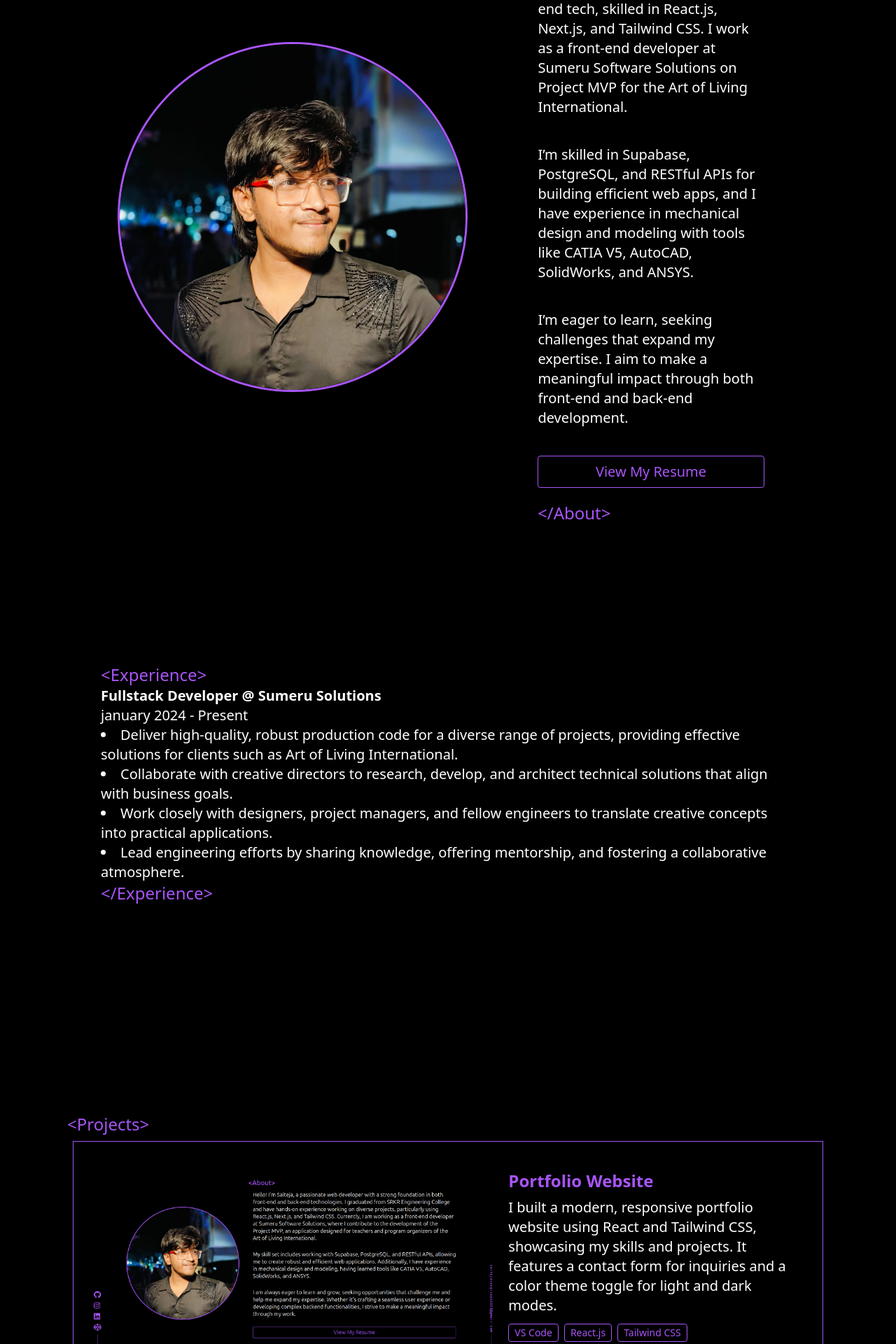
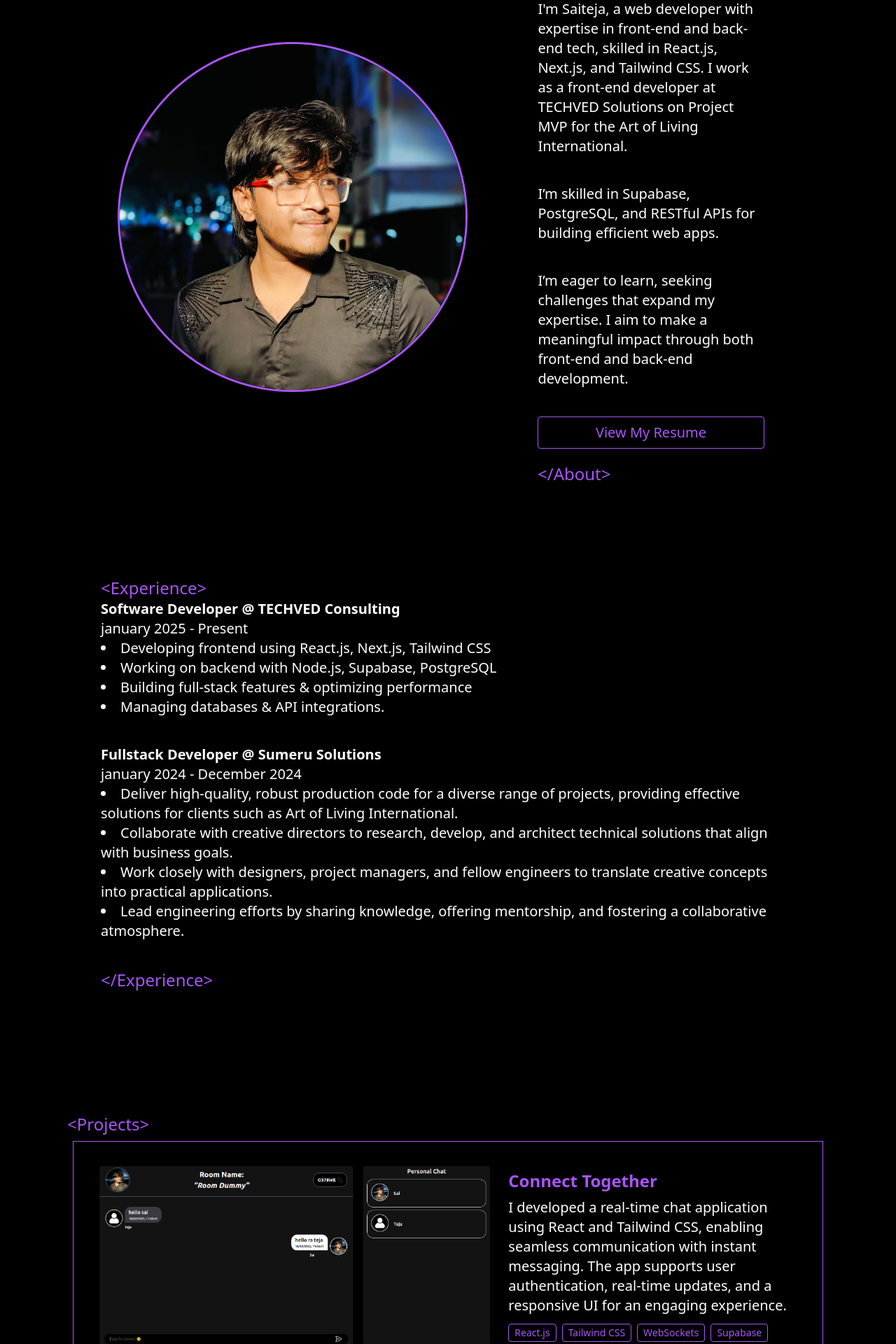
Before and after one commit to sangisapusaiteja/portfolio, a React (Create React App) app: page / in a window 1280 px wide. Shown: the part 880-2800 px from the top of the page at 70% size. Built offline with nearby package versions, Linux system fonts and the light colour scheme.

Commit message:
upadated

```diff
--- a/src/About.js
+++ b/src/About.js
@@ -1,10 +1,11 @@
 import React from "react";
 import myPhoto from "./assets/images/myphoto.png";
 import myCV from "./assets/cv.pdf";
+import Resume from "./assets/Saiteja-Sangisapu-Resume.pdf";
 
 const About = () => {
   const handleCVClick = () => {
-    window.open(myCV, "_blank");
+    window.open(Resume, "_blank");
   };
 
   return (
@@ -23,13 +24,12 @@ const About = () => {
             <p className="w-[80%]">
               I'm Saiteja, a web developer with expertise in front-end and
               back-end tech, skilled in React.js, Next.js, and Tailwind CSS. I
-              work as a front-end developer at Sumeru Software Solutions on
-              Project MVP for the Art of Living International.
+              work as a front-end developer at TECHVED Solutions on Project MVP
+              for the Art of Living International.
             </p>
             <p className="w-[80%]">
               I’m skilled in Supabase, PostgreSQL, and RESTful APIs for building
-              efficient web apps, and I have experience in mechanical design and
-              modeling with tools like CATIA V5, AutoCAD, SolidWorks, and ANSYS.
+              efficient web apps.
             </p>
             <p className="w-[80%]">
               I’m eager to learn, seeking challenges that expand my expertise. I
--- a/src/EmailVertical.js
+++ b/src/EmailVertical.js
@@ -1,7 +1,7 @@
 import React from "react";
 
 const EmailVertical = ({
-  email = "saitejasangisapu2003@gmail.com",
+  email = "tejasai38409@gmail.com",
   isWhiteBackground,
 }) => {
   return (
--- a/src/Experience.js
+++ b/src/Experience.js
@@ -3,8 +3,18 @@ import React from "react";
 const Experience = () => {
   const experiences = [
     {
+      title: "Software Developer @ TECHVED Consulting",
+      duration: "january 2025 - Present",
+      responsibilities: [
+        "Developing frontend using React.js, Next.js, Tailwind CSS",
+        "Working on backend with Node.js, Supabase, PostgreSQL",
+        "Building full-stack features & optimizing performance",
+        "Managing databases & API integrations.",
+      ],
+    },
+    {
       title: "Fullstack Developer @ Sumeru Solutions",
-      duration: "january 2024 - Present",
+      duration: "january 2024 - December 2024",
       responsibilities: [
         "Deliver high-quality, robust production code for a diverse range of projects, providing effective solutions for clients such as Art of Living International.",
         "Collaborate with creative directors to research, develop, and architect technical solutions that align with business goals.",
@@ -22,7 +32,7 @@ const Experience = () => {
         </h2>
         <div className="  text-sm md:text-xl">
           {experiences.map((exp, index) => (
-            <article key={index} >
+            <article key={index} className="mb-10">
               <h3 className=" font-semibold">{exp.title}</h3>
               <p>{exp.duration}</p>
               <ul className="list-disc list-inside">
--- a/src/GetInTouch.js
+++ b/src/GetInTouch.js
@@ -3,7 +3,7 @@ import sai from "./assets/images/sai.png";
 
 const GetInTouch = () => {
   const mailMe = () => {
-    window.location.href = "mailto:saitejasangisapu2003@gmail.com";
+    window.location.href = "mailto:tejasai38409@gmail.com";
   };
 
   return (
--- a/src/NavBar.js
+++ b/src/NavBar.js
@@ -1,5 +1,6 @@
 import React, { useState, useEffect } from "react";
 import myCV from "./assets/cv.pdf";
+import Resume from "./assets/Saiteja-Sangisapu-Resume.pdf";
 import Logo from "./Logo";
 
 const NavBar = ({ isWhiteBackground }) => {
@@ -17,7 +18,7 @@ const NavBar = ({ isWhiteBackground }) => {
   };
 
   const handleCVClick = () => {
-    window.open(myCV, "_blank");
+    window.open(Resume, "_blank");
   };
 
   const controlNavBarVisibility = () => {
--- a/src/Projects.js
+++ b/src/Projects.js
@@ -3,9 +3,21 @@ import tictactoe from "./assets/images/tictactoe.png";
 import hotstar from "./assets/images/hotstar.png";
 import PokemonFinder from "./assets/images/PokemonFinder.png";
 import Portfolio from "./assets/images/Portfolio.png";
+import ConnectTogether from "./assets/images/ConnectTogether.png";
 
 export default function FeaturedProjects() {
   const projects = [
+    {
+      title: "Connect Together",
+      description:
+        "I developed a real-time chat application using React and Tailwind CSS, enabling seamless communication with instant messaging. The app supports user authentication, real-time updates, and a responsive UI for an engaging experience.",
+      tags: ["React.js", "Tailwind CSS", "WebSockets", "Supabase"],
+      imageUrl: ConnectTogether,
+      links: {
+        github: "http://connect-together-st.vercel.app/",
+      },
+    },
+
     {
       title: "Portfolio Website",
       description:
@@ -91,9 +103,7 @@ export default function FeaturedProjects() {
                 <h3 className="text-xl md:text-2xl text-purple-500 font-semibold mb-2">
                   {project.title}
                 </h3>
-                <p className="text-sm md:text-xl mb-3">
-                  {project.description}
-                </p>
+                <p className="text-sm md:text-xl mb-3">{project.description}</p>
                 <div className="flex flex-wrap gap-2">
                   {project.tags.map((tag, idx) => (
                     <span
```
Also changed, not shown: src/assets/images/ConnectTogether.png (added), 1 other file (tests, documents, lock files or other folders).
